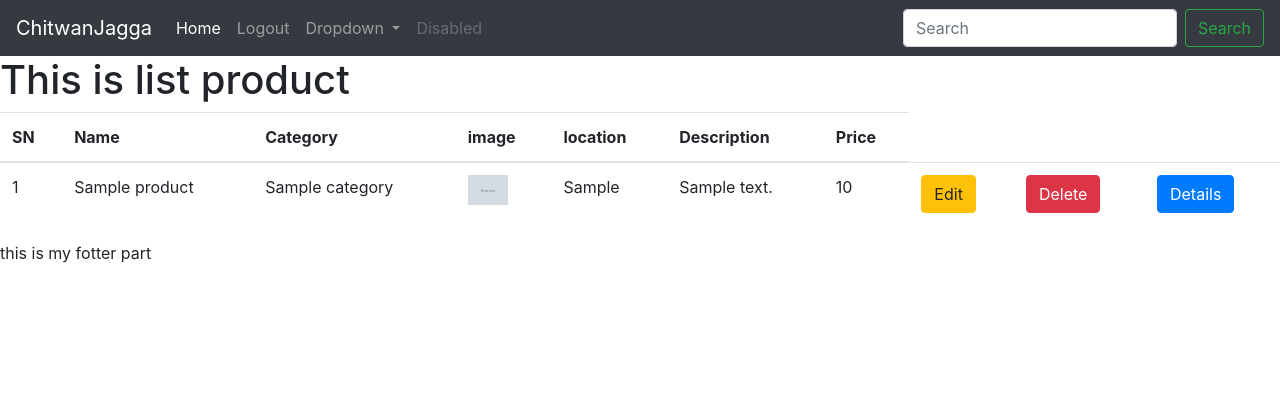
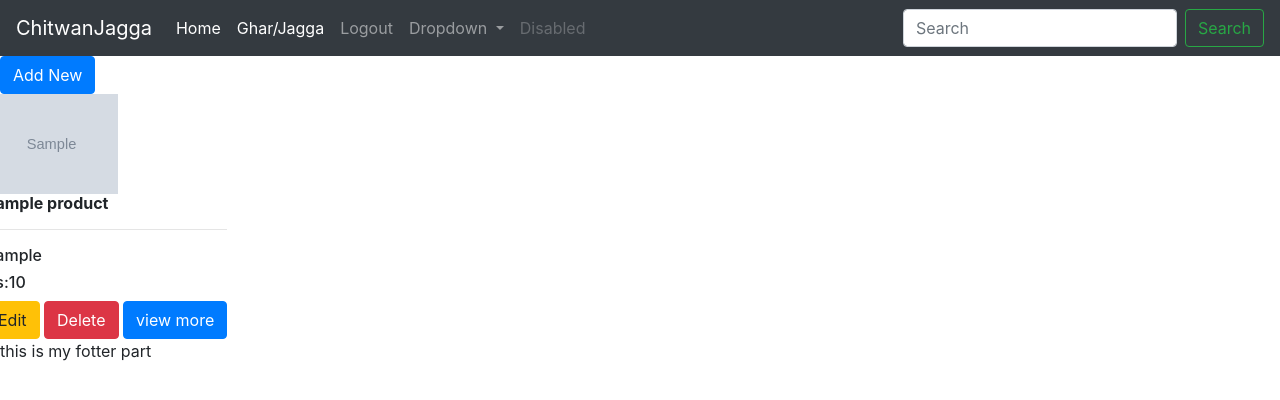
Before and after one commit to umanga24/Realstate, a Django app: page /cj/list_product/ in a window 1280 px wide. Shown: the top 400 px of the page. Run offline with Django 3.2, Linux system fonts and the light colour scheme; a user stored in the database is signed in; tables that the repository leaves empty hold one stand-in row (values such as "Sample post"); grey boxes marked "Sample" are stand-in pictures; some libraries are stand-ins or nearby versions.

Commit message:
third Commit

```diff
--- a/Realstate/settings.py
+++ b/Realstate/settings.py
@@ -126,6 +126,8 @@ USE_TZ = True
 # https://docs.djangoproject.com/en/3.1/howto/static-files/
 
 STATIC_URL = '/static/'
+STATIC_DIR = os.path.join(BASE_DIR, 'static')
+STATICFILES_DIRS = [STATIC_DIR]
 
 MEDIA_ROOT = os.path.join('BASE_DIR', 'media')
 MEDIA_URL = '/media/'
--- a/chitwanjagga/TEMPLATES/cj/add_category.html
+++ b/chitwanjagga/TEMPLATES/cj/add_category.html
@@ -1,5 +1,5 @@
 {% extends 'includes/base.html' %}
-{% load crispy_form_tags %}
+{% load crispy_forms_tags %}
 {% block content %}
 
     <div class = "col-sm-6 offset-3">
--- a/chitwanjagga/TEMPLATES/cj/list_product.html
+++ b/chitwanjagga/TEMPLATES/cj/list_product.html
@@ -1,67 +1,47 @@
 {% extends 'includes/base.html' %}
 
 {% block content %}
-<h1>This is list product</h1>
 
-<table class="table">
-    <thead>
-    <th>SN</th>
-    <th>Name</th>
-    <th>Category</th>
-    <th>image</th>
-    <th>location</th>
-    <th>Description</th>
-    <th>Price</th>
+{% if user.is_authenticated %}
+<a class="btn btn-primary" href="{% url 'cj:add_product' %}">Add New </a>
+{% endif %}
+<div class="row">
+    {% for product in products %}
 
-    </thead>
+    <div class ="col-log-3">
 
-
-    <tbody>
-    {% for product in products %}
-    <tr>
-         <td>{{ product.id }}</td>
-        <td>{{ product.name }}</td>
-        <td>{{ product.category }}</td>
-         <td>
                         {% if product.image %}
-                            <img src="{{ product.image.url }}" alt = "Image not found" height="30px">
+                            <img src="{{ product.image.url }}" alt = "Image not found" height="100px">
                         {% else %}
                             No Photo Avaliable
                         {% endif %}
-         </td>
-        <td>{{ product.location }}</td>
-         <td>{{ product.Description }}</td>
-        <td>{{ product.price }}</td>
-                <td>
-                    {% if user.is_authenticated %}
+        <div class ="box-element name">
+            <h6><strong>{{ product.name }}</strong></h6>
+            <hr>
+
+            <h6>{{ product.location }}</h6>
+            <h6>Rs:{{ product.price }}</h6>
+            {% if user.is_authenticated %}
          <a href="{% url 'cj:edit_product' pk=product.pk %}">
              <button class="btn btn-warning">Edit</button>
          </a>
-                    {% endif %}
+            {% endif %}
 
-        </td>
-        <td>
             {% if user.is_authenticated %}
             <a href="{% url 'cj:delete_product' pk=product.pk %}">
                 <button class="btn btn-danger">Delete</button>
             </a>
             {% endif %}
-        </td>
 
-        <td>
         <a href="{% url 'cj:details_product' pk=product.pk %}">
-            <button class="btn btn-primary">Details</button>
+            <button class="btn btn-primary">view more</button>
 
         </a>
-        </td>
+        </div>
+    </div>
+
+    {% endfor %}
+</div>
 
 
-    </tr>
-    {% endfor %}
-    </tbody>
-
-
-</table>
- </div>
-
 {% endblock %}
--- a/chitwanjagga/TEMPLATES/includes/base.html
+++ b/chitwanjagga/TEMPLATES/includes/base.html
@@ -8,6 +8,7 @@
           integrity="sha384-Gn5384xqQ1aoWXA+058RXPxPg6fy4IWvTNh0E263XmFcJlSAwiGgFAW/dAiS6JXm" crossorigin="anonymous">
 </head>
 <body>
+
 <nav class="navbar navbar-expand-lg navbar-dark bg-dark">
   <a class="navbar-brand" href="{% url 'cj:list_product' %}">ChitwanJagga</a>
   <button class="navbar-toggler" type="button" data-toggle="collapse" data-target="#navbarSupportedContent" aria-controls="navbarSupportedContent" aria-expanded="false" aria-label="Toggle navigation">
@@ -18,6 +19,10 @@
     <ul class="navbar-nav mr-auto">
       <li class="nav-item active">
         <a class="nav-link" href="#">Home <span class="sr-only">(current)</span></a>
+      </li>
+
+      <li class="nav-item active">
+        <a class="nav-link" href="{% url 'cj:list_product' %}">Ghar/Jagga<span class="sr-only">(current)</span></a>
       </li>
 
       {% if user.is_authenticated %}
@@ -55,6 +60,10 @@
 
 
 
+
+
+
+
   {% block content %}
 
 
--- a/chitwanjagga/TEMPLATES/index.html
+++ b/chitwanjagga/TEMPLATES/index.html
@@ -1,4 +1,3 @@
-
 {% extends 'includes/base.html' %}
 
 {% block content %}
@@ -10,8 +9,3 @@
 
 </body>
 {% endblock %}
-
-
-
-
-</html>
```
Also changed, not shown: chitwanjagga/TEMPLATES/cj/add_product.html (+9 -6 lines).
